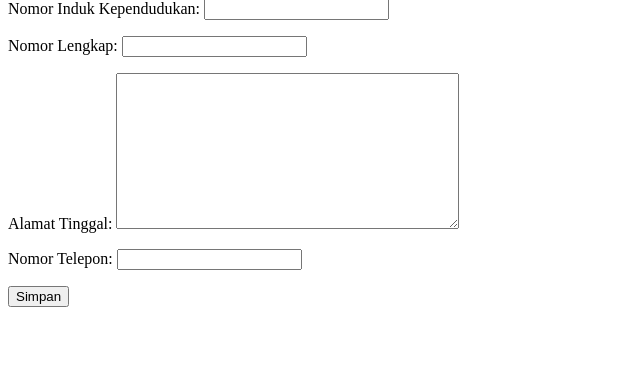
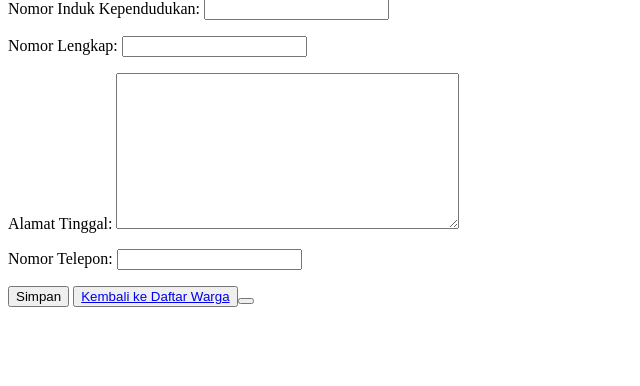
Before and after one commit to InMyThought/BelajarDjango, a Django app: page /warga/tambah/ in a window 1280 px wide. Shown: the part 81-467 px from the top of the page, without its empty margins (0-640 px from the left). Run offline with Django 5.2, Linux system fonts and the light colour scheme.

```diff
--- a/warga/templates/warga/warga_form.html
+++ b/warga/templates/warga/warga_form.html
@@ -9,6 +9,7 @@
         {% csrf_token %}
         {{ form.as_p }}
         <button type="submit">Simpan</button>
+        <button><a href="{% url 'warga-list' %}">Kembali ke Daftar Warga</a><button>
     </form>
 </body>
 </html>
```
